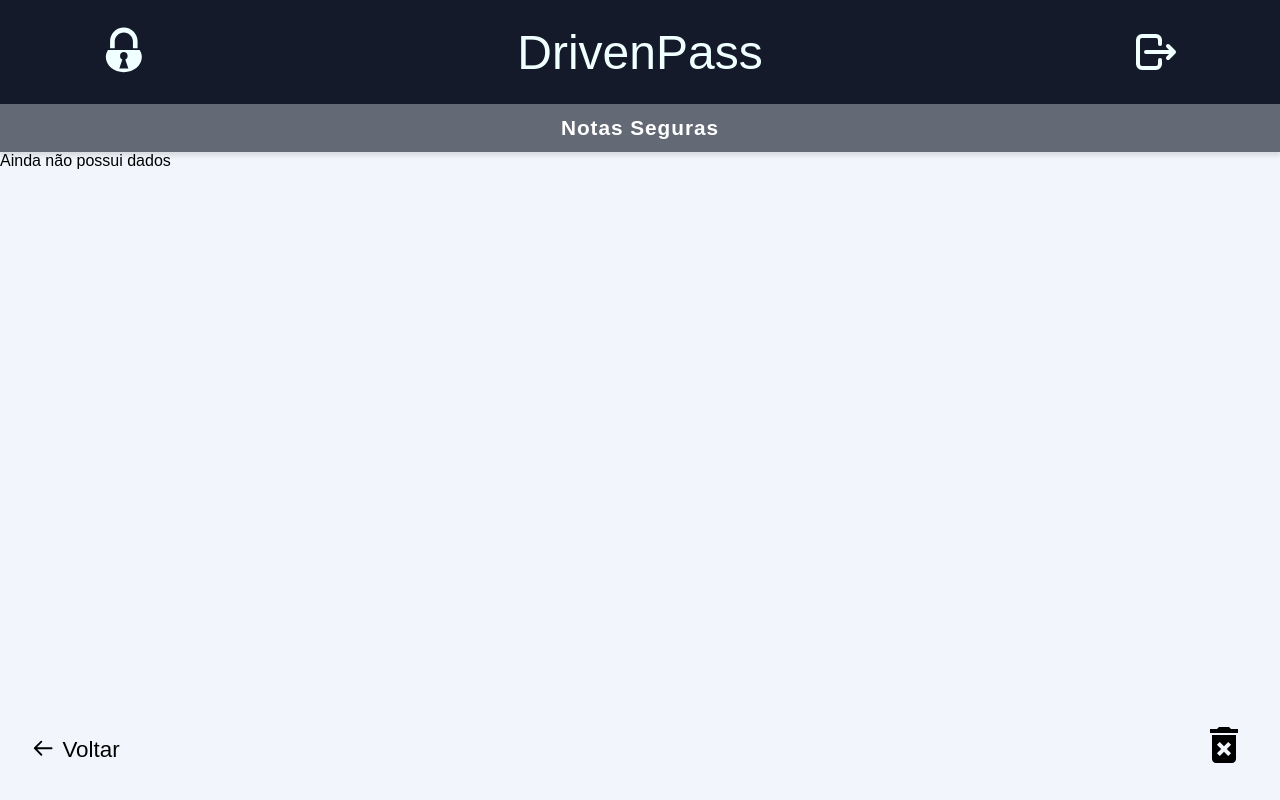
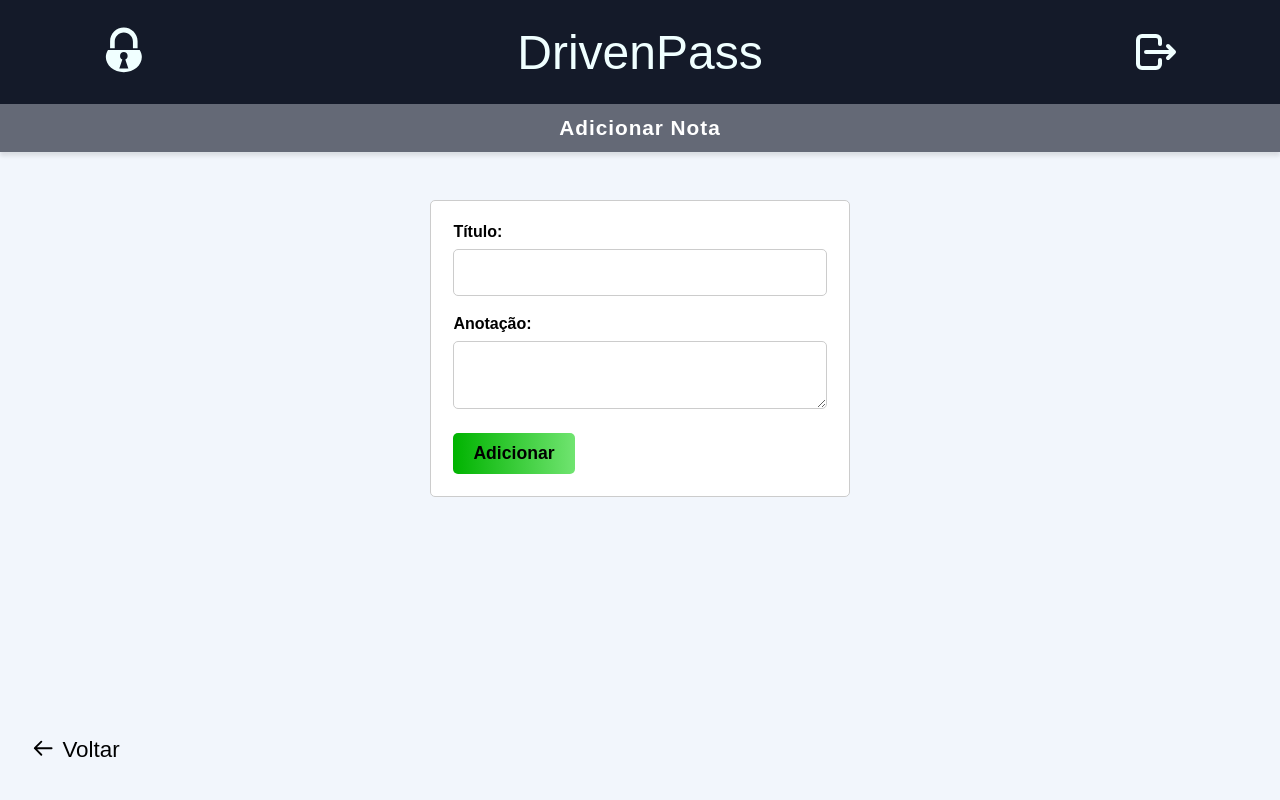
Before and after one commit to wesleymichael/drivenpass, a Next.js app: page /notes/create in a window 1280 px wide. Built offline with nearby package versions, Linux system fonts and the light colour scheme; no server answers.

Commit message:
feat: add functionality to create note

```diff
--- a/src/components/styles/form.module.scss
+++ b/src/components/styles/form.module.scss
@@ -1,7 +1,8 @@
 .formContainer {
-  margin: 4rem auto;
-  max-width: 400px;
-  padding: 1.5rem;
+  margin: 0rem auto;
+  margin-top: 3rem;
+  max-width: 420px;
+  padding: 1.4rem;
   border: 1px solid #ccc;
   border-radius: 5px;
   background-color: #fff;
@@ -11,7 +12,7 @@
     margin-bottom: 8px;
   }
 
-  input {
+  input, textarea {
     width: 100%;
     padding: 0.7rem;
     margin-bottom: 1.2rem;
@@ -31,4 +32,22 @@
     padding: 10px 20px;
     font-size: 1.1rem;
   }
+
+  textarea {
+    resize: vertical;
+    max-width: 100%;
+    width: 100%;
+    max-height: calc(100vh - 35rem);
+  }
+
+  @media (max-width: 720px) {
+    margin-top: 2rem;
+  }
+
+  @media (max-width: 480px) {
+    margin-top: 0;
+    textarea {
+      max-height: calc(100vh - 32rem);
+    }
+  }
 }
--- /dev/null
+++ b/src/hooks/api/useCreateNote.tsx
@@ -0,0 +1,21 @@
+import useAsync from '../useAsync';
+import useToken from '../useToken';
+import * as notesApi from '@/services/notesApi';
+
+export default function useCreateNote() {
+  const token = useToken();
+
+  const {
+    data: note,
+    loading: noteLoading,
+    error: noteError,
+    act: createNote
+  } = useAsync((body: notesApi.NoteBody) => notesApi.createNote(token, body), false);
+
+  return {
+    note,
+    noteLoading,
+    noteError,
+    createNote
+  };
+}
--- /dev/null
+++ b/src/pages/notes/create.tsx
@@ -0,0 +1,90 @@
+import Link from "next/link";
+import Head from "next/head";
+import { useState } from "react";
+import { AxiosError } from "axios";
+import { toast } from "react-toastify";
+import { useRouter } from "next/router";
+import styles from "@/styles/home.module.scss";
+import { HiOutlineArrowLeft } from "react-icons/hi";
+import useCreateNote from "@/hooks/api/useCreateNote";
+import { SubTitleBar } from "@/components/SubtitleBar";
+import { useNotesContext } from "@/hooks/useNoteContext";
+import formStyles from '@/components/styles/form.module.scss';
+import footerStyles from "@/components/Footer/styles.module.scss";
+
+export default function AddNote() {
+  const { createNote, noteLoading } = useCreateNote();
+  const { notesData, setNotesData } = useNotesContext();
+  const router = useRouter();
+
+  const [form, setForm] = useState({
+    title: "",
+    anotation: "",
+  });
+
+  const handleInputChange = (e: React.ChangeEvent<HTMLInputElement | HTMLTextAreaElement>) => {
+    setForm({...form, [e.target.name]: e.target.value});
+  };
+
+  async function handleSubmit(e: React.FormEvent<HTMLFormElement>) {
+    e.preventDefault();
+
+    try {
+      const res = await createNote(form);
+
+      if(res instanceof AxiosError) {
+        toast(res.response?.data.message);
+      } else {
+        toast('Success');
+        setNotesData([...notesData, res]);
+        router.push('/notes');
+      }
+    } catch (error) {
+      toast('Error');
+      console.log(error);
+    }
+  }
+
+  return (
+    <>
+      <Head>
+        <title>Adicionar Nota</title>
+      </Head>
+      <SubTitleBar title="Adicionar Nota" />
+      <main className={styles.itemContent}>
+        <form className={formStyles.formContainer} onSubmit={handleSubmit}>
+          <div>
+            <label>Título:</label>
+            <input
+              type="text"
+              name="title"
+              value={form.title}
+              onChange={handleInputChange}
+              required
+            />
+          </div>
+          <div>
+            <label>Anotação:</label>
+            <textarea
+              name="anotation"
+              value={form.anotation}
+              onChange={handleInputChange}
+              required
+            />
+          </div>
+          <button type="submit" disabled={noteLoading}>Adicionar</button>
+        </form>
+      </main>
+      <div className={footerStyles.footerContainer}>
+        <Link href="/notes">
+          <div>
+            <h1>
+              <HiOutlineArrowLeft />
+              <p>Voltar</p>
+            </h1>
+          </div>
+        </Link>
+      </div>
+    </>
+  );
+}
--- a/src/services/notesApi.tsx
+++ b/src/services/notesApi.tsx
@@ -10,6 +10,11 @@
   updatedAt: Date;
 }
 
+export interface NoteBody {
+  title: string;
+  anotation: string;
+}
+
 export async function getNotes(token: string) {
   const response: AxiosResponse = await api.get('/notes', {
     headers: {
@@ -18,3 +23,12 @@
   });
   return response.data as Note[];
 }
+
+export async function createNote(token: string, body: NoteBody) {
+  const response: AxiosResponse = await api.post('/notes', body, {
+    headers: {
+      Authorization: `Bearer ${token}`,
+    },
+  });
+  return response.data as Note[];
+}
```
Also changed, not shown: src/pages/notes/index.tsx (+5 -3 lines).
